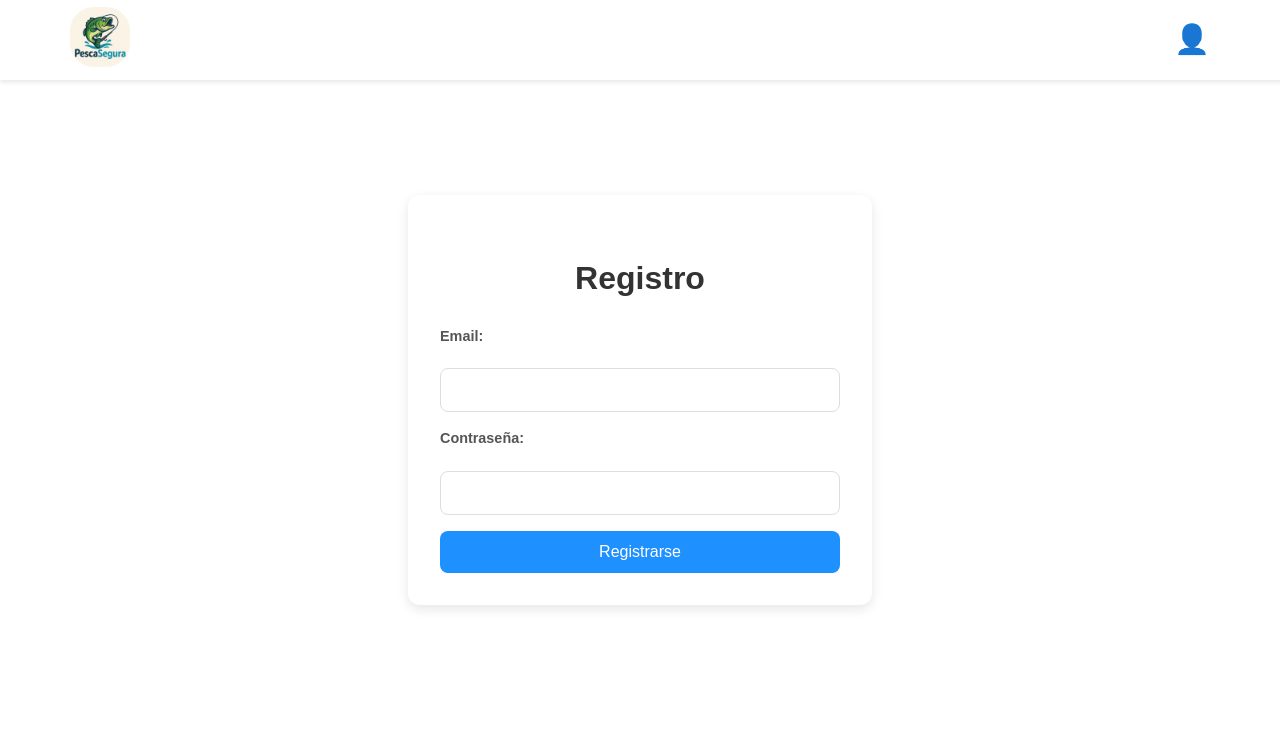
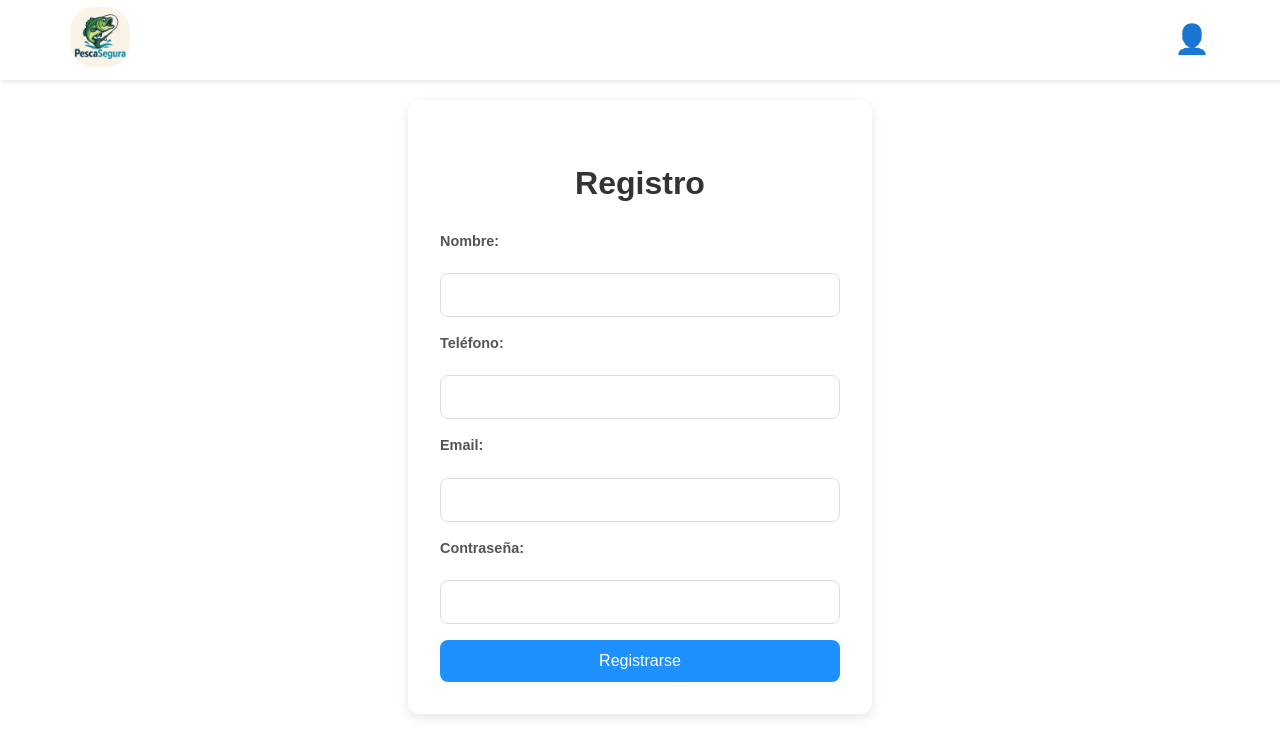
Before and after one commit to cmoralesdev/proyectoPantanos, a React (Vite) app: page /registro in a window 1280 px wide. Shown: the top 756 px of the page. Built offline with nearby package versions, Linux system fonts and the light colour scheme; no server answers.

Commit message:
Testing and bug fixes

```diff
--- a/src/Perfil.jsx
+++ b/src/Perfil.jsx
@@ -13,6 +13,11 @@ export default function Perfil() {
     const [reservaSeleccionada, setReservaSeleccionada] = useState(null);
     const [showModal, setShowModal] = useState(false);
     const { user } = useUser();
+
+
+    useEffect(() => {
+        window.scrollTo(0, 0);
+    }, []);
 
 
     const getReservas = async (userId) => {
@@ -54,9 +59,8 @@ export default function Perfil() {
                 <Banner />
 
                 {user && (
-                    <h2 className="saludo-usuario">Hola, {user.uid}</h2>
+                    <h2 className="saludo-usuario">Hola, {user.name || user.email}</h2>
                 )}
-
                 <h2>Mis Reservas</h2>
                 <div className="reservas-container">
                     {reservas.length === 0 ? (
--- a/src/Registro.jsx
+++ b/src/Registro.jsx
@@ -11,11 +11,13 @@ export default function Registro() {
     const [email, setEmail] = useState("");
     const [password, setPassword] = useState("");
     const navigate = useNavigate();
+    const [name, setName] = useState("");
+    const [phone, setPhone] = useState("");
 
     const handleRegister = async (e) => {
         e.preventDefault();
         try {
-            await register(email, password);
+            await register(email, password, name, phone);
             navigate("/");
         } catch (error) {
             console.error("Error al registrar:", error);
@@ -27,7 +29,22 @@ export default function Registro() {
         <div className="auth-container">
             <Header />
             <h2>Registro</h2>
+
             <form onSubmit={handleRegister}>
+                <label>Nombre:</label>
+                <input
+                    type="text"
+                    value={name}
+                    onChange={(e) => setName(e.target.value)}
+                    required
+                />
+                <label>Teléfono:</label>
+                <input
+                    type="tel"
+                    value={phone}
+                    onChange={(e) => setPhone(e.target.value)}
+                    required
+                />
                 <label>Email:</label>
                 <input
                     type="email"
--- a/src/components/Banner.css
+++ b/src/components/Banner.css
@@ -9,7 +9,7 @@
 .banner img {
     width: 100%;
     height: auto;
-    min-height: 180px;
-    max-height: 230px;
+    min-height: 160px;
+    max-height: 200px;
     object-fit: cover;
 }
--- a/src/components/GuiaCard.jsx
+++ b/src/components/GuiaCard.jsx
@@ -1,13 +1,15 @@
-import './GuiaCard.css'
+import './GuiaCard.css';
+import { useUser } from '../context/UserContext';
 
 export default function GuiaCard({ guia }) {
+    const { user } = useUser();
+
     return (
         <div className="guia-card">
             <h3>Guías disponibles</h3>
             <h4>{guia.nombre}</h4>
 
-            <p><strong>Teléfono</strong> {guia.telefono}</p>
-
+            {user && <p><strong>Teléfono:</strong> {guia.telefono}</p>}
         </div>
     );
 }
--- a/src/context/UserContext.jsx
+++ b/src/context/UserContext.jsx
@@ -5,9 +5,13 @@ import {
     signOut,
 } from "firebase/auth";
 import { auth } from "../config/firebase.config";
+import { getFirestore, doc, setDoc, getDoc } from "firebase/firestore";
+
+
+
 
 const UserContext = createContext(null);
-
+const db = getFirestore();
 
 export const UserProvider = ({ children }) => {
     const [user, setUser] = useState(null);
@@ -20,36 +24,40 @@ export const UserProvider = ({ children }) => {
             setUser(JSON.parse(session));
         }
     }, []);
-    const register = async (email, password) => {
+    const register = async (email, password, name, phone) => {
         try {
-            const response = await createUserWithEmailAndPassword(
-                auth,
-                email,
-                password
-            );
+            const response = await createUserWithEmailAndPassword(auth, email, password);
             const createdUser = response.user;
             const { uid, accessToken } = createdUser;
-            localStorage.setItem("session", JSON.stringify({ uid, accessToken }));
-            setUser({ uid, accessToken });
+
+            await setDoc(doc(db, "usuarios", uid), {
+                email,
+                name,
+                phone,
+                createdAt: new Date().toISOString(),
+            });
+
+            localStorage.setItem("session", JSON.stringify({ uid, accessToken, email, name, phone }));
+            setUser({ uid, accessToken, email, name, phone });
+
             window.alert("Registro exitoso. ¡Bienvenido!");
         } catch (error) {
-            console.log("Comprueba que el email no esté ya en uso");
-            console.log(error);
+            console.error("Error en registro:", error);
             window.alert("Error al registrar: " + error.message);
         }
     };
 
     const login = async (email, password) => {
         try {
-            const signInData = await signInWithEmailAndPassword(
-                auth,
-                email,
-                password
-            );
+            const signInData = await signInWithEmailAndPassword(auth, email, password);
             const { uid, accessToken } = signInData.user;
-            localStorage.setItem("session", JSON.stringify({ uid, accessToken }));
-            setUser({ uid, accessToken });
-        }catch (error) {
+
+            const docSnap = await getDoc(doc(db, "usuarios", uid));
+            const userData = docSnap.exists() ? docSnap.data() : {};
+
+            localStorage.setItem("session", JSON.stringify({ uid, accessToken, email, name: userData.name, phone: userData.phone }));
+            setUser({ uid, accessToken, email, name: userData.name, phone: userData.phone });
+        } catch (error) {
             console.error("Error en login:", error);
             window.alert("Error al iniciar sesión. Verifica tus credenciales.");
             throw error;
```
